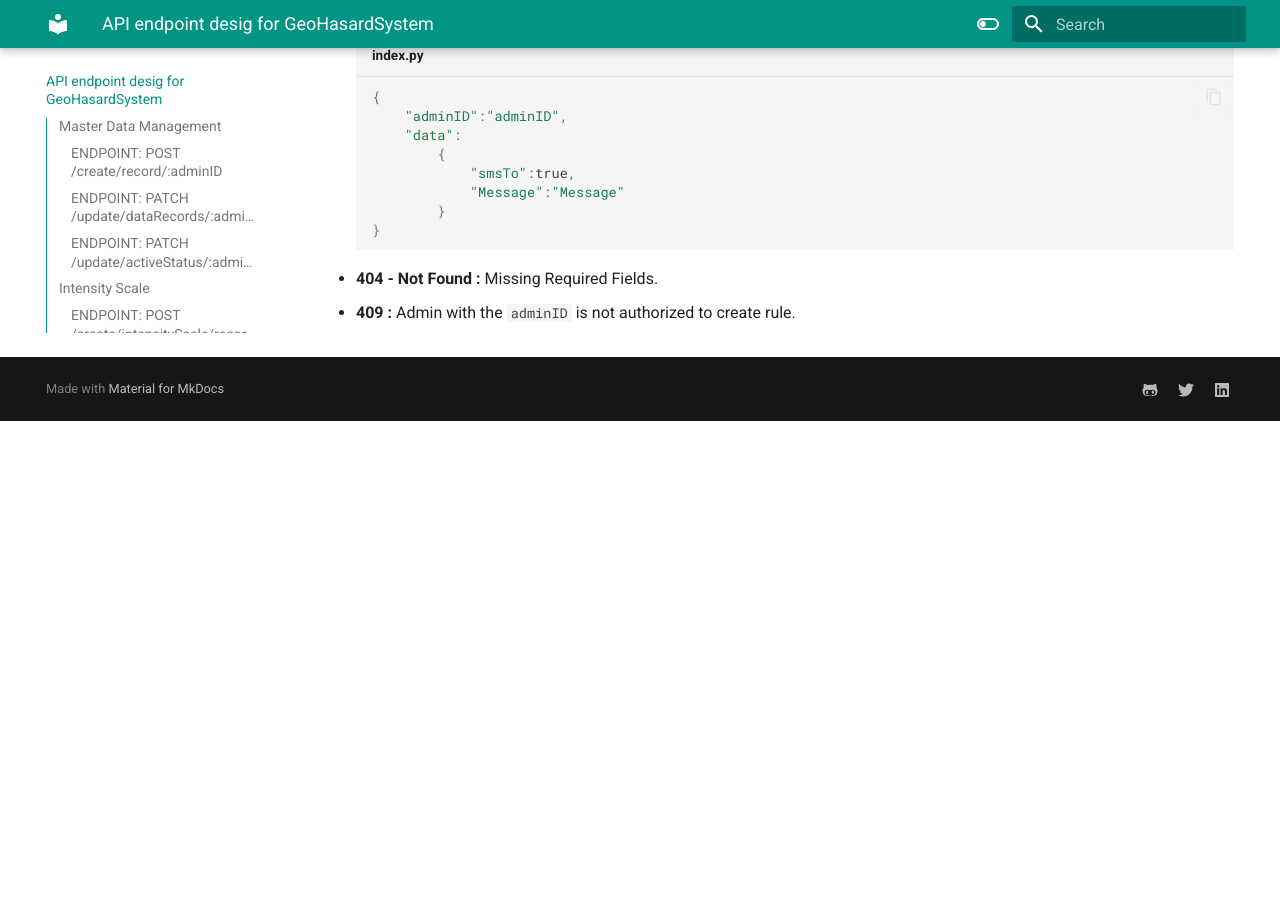
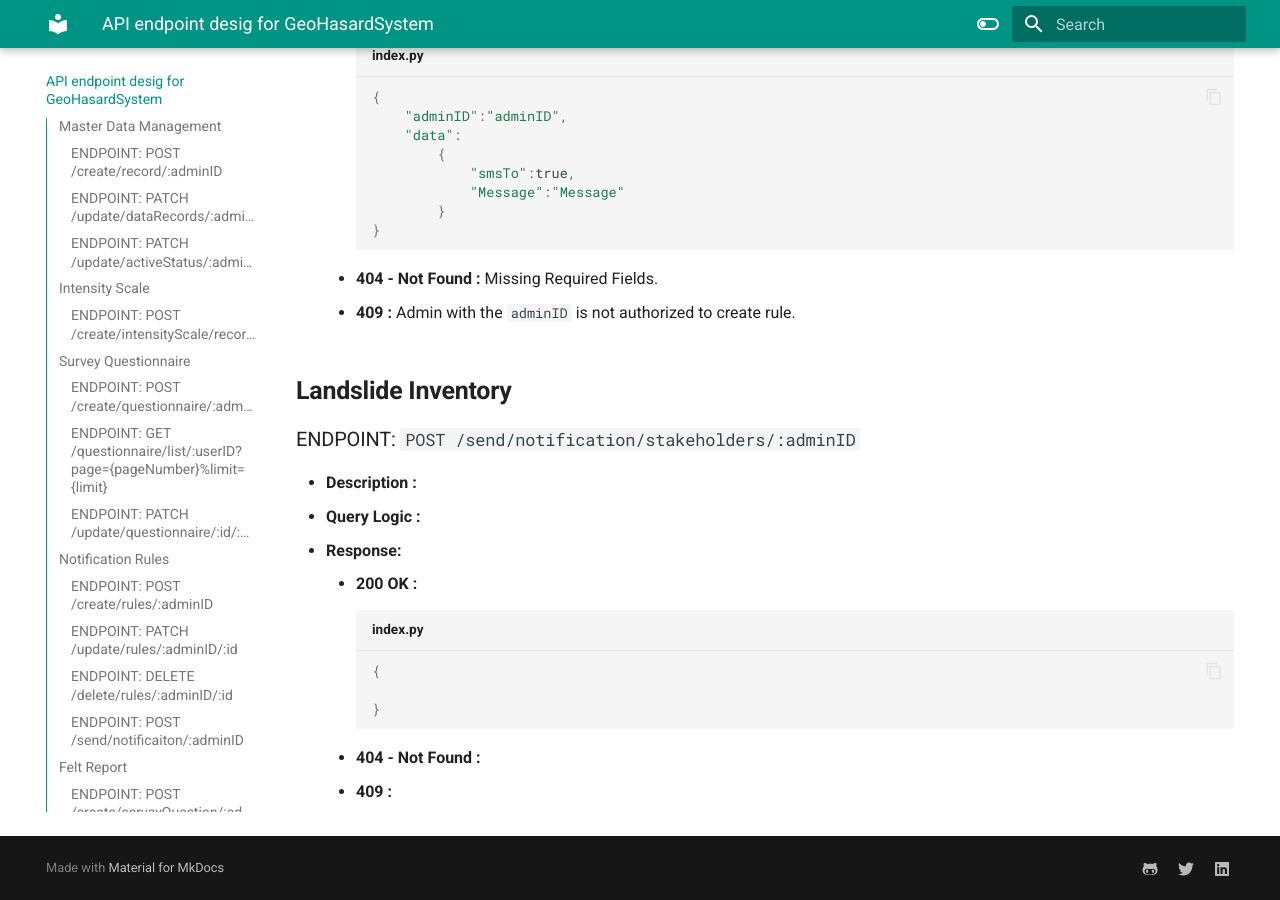
Before and after one commit to CR-CGyeltshen/GrowthDiary, an MkDocs documentation site: the page built from docs/API_ENDPOIT_GHS.md, in a window 1280 px wide and 900 px high, scrolled down 10750 px. Built offline with MkDocs 1.6.1 and Material for MkDocs 9.7.7, drawn with Linux system fonts in a browser that asks for light colours; before the commit the page ends 11171 px from its top, so only the background shows below that.

Commit message:
wip: endpoint for landslide

````diff
--- a/docs/API_ENDPOIT_GHS.md
+++ b/docs/API_ENDPOIT_GHS.md
@@ -435,3 +435,20 @@
     ```
     * **404 - Not Found :** Missing Required Fields.
     * **409 :** Admin with the `adminID` is not authorized to create rule.
+
+
+
+## **Landslide Inventory**
+
+### ENDPOINT: `POST  /send/notification/stakeholders/:adminID`
+* **Description :**
+* **Query Logic :**
+* **Response:**
+    * **200 OK :**
+    ```py title="index.py"
+    {
+
+    }
+    ```
+    * **404 - Not Found :**
+    * **409 :**
````
